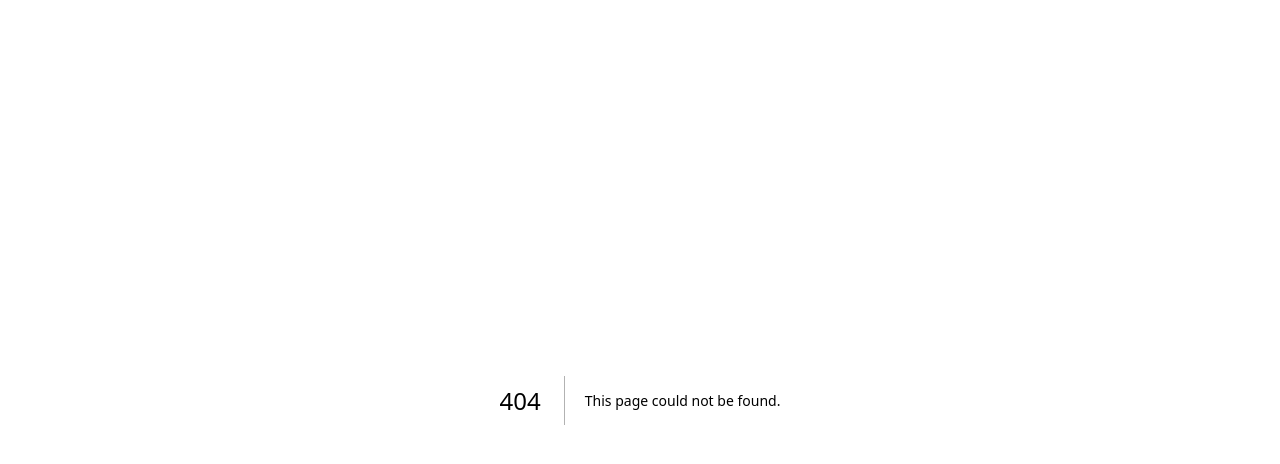
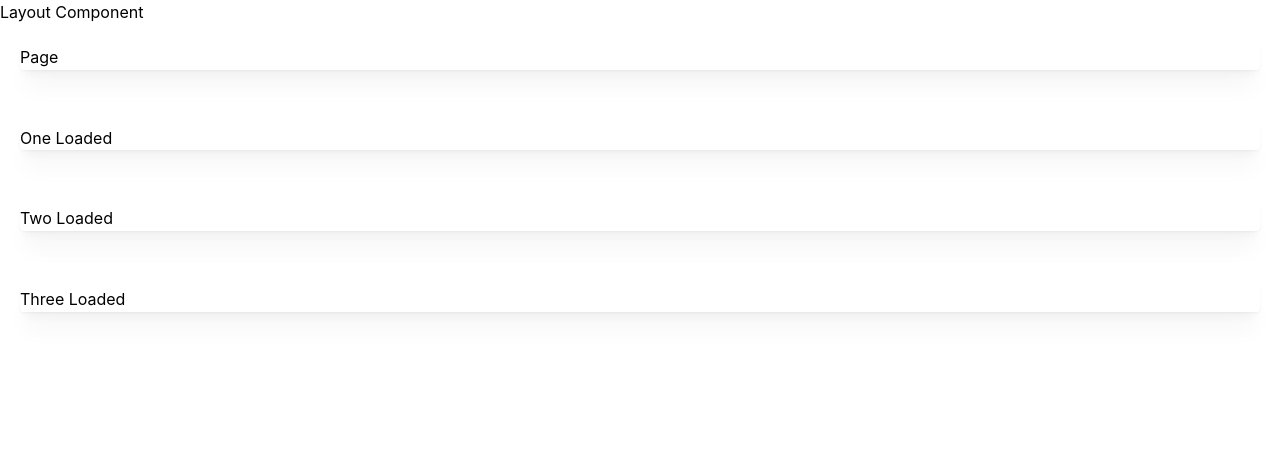
Before and after one commit to tianhuil/app-directory-test, a Next.js app: page /load in a window 1280 px wide. Before the commit this address had no page. Shown: the top 464 px of the page. Built offline with nearby package versions, Linux system fonts and the light colour scheme.

Commit message:
Add loading

```diff
--- /dev/null
+++ b/app/load/@one/page.tsx
@@ -0,0 +1,15 @@
+import { Paper, Text } from '@mantine/core';
+
+const delay = (ms: number) =>
+  new Promise((res) => {
+    setTimeout(res, ms);
+  });
+
+export default async () => {
+  await delay(1000);
+  return (
+    <Paper shadow="md" m="lg">
+      <Text>One Loaded</Text>
+    </Paper>
+  );
+};
--- /dev/null
+++ b/app/load/@three/page.tsx
@@ -0,0 +1,15 @@
+import { Paper, Text } from '@mantine/core';
+
+const delay = (ms: number) =>
+  new Promise((res) => {
+    setTimeout(res, ms);
+  });
+
+export default async () => {
+  await delay(3000);
+  return (
+    <Paper shadow="md" m="lg">
+      <Text>Three Loaded</Text>
+    </Paper>
+  );
+};
--- /dev/null
+++ b/app/load/@two/page.tsx
@@ -0,0 +1,15 @@
+import { Paper, Text } from '@mantine/core';
+
+const delay = (ms: number) =>
+  new Promise((res) => {
+    setTimeout(res, ms);
+  });
+
+export default async () => {
+  await delay(2000);
+  return (
+    <Paper shadow="md" m="lg">
+      <Text>Two Loaded</Text>
+    </Paper>
+  );
+};
--- /dev/null
+++ b/app/load/layout.tsx
@@ -0,0 +1,25 @@
+import { Paper, Stack, Text } from '@mantine/core';
+
+export default function LoadLayout({
+  one,
+  two,
+  three,
+  children,
+}: {
+  one: React.ReactNode;
+  two: React.ReactNode;
+  three: React.ReactNode;
+  children: React.ReactNode;
+}) {
+  return (
+    <Paper w="100vw" h="100vh">
+      <Text>Layout Component</Text>
+      <Stack>
+        {children}
+        {one}
+        {two}
+        {three}
+      </Stack>
+    </Paper>
+  );
+}
--- /dev/null
+++ b/app/load/page.tsx
@@ -0,0 +1,15 @@
+import { Paper, Text } from '@mantine/core';
+
+const delay = (ms: number) =>
+  new Promise((res) => {
+    setTimeout(res, ms);
+  });
+
+export default async () => {
+  await delay(1);
+  return (
+    <Paper shadow="md" m="lg">
+      <Text>Page</Text>
+    </Paper>
+  );
+};
```
Also changed, not shown: app/load/@one/loading.tsx (added, +8 -0 lines), app/load/@three/loading.tsx (added, +8 -0 lines), app/load/@two/loading.tsx (added, +8 -0 lines), app/load/loading.tsx (added, +7 -0 lines).
